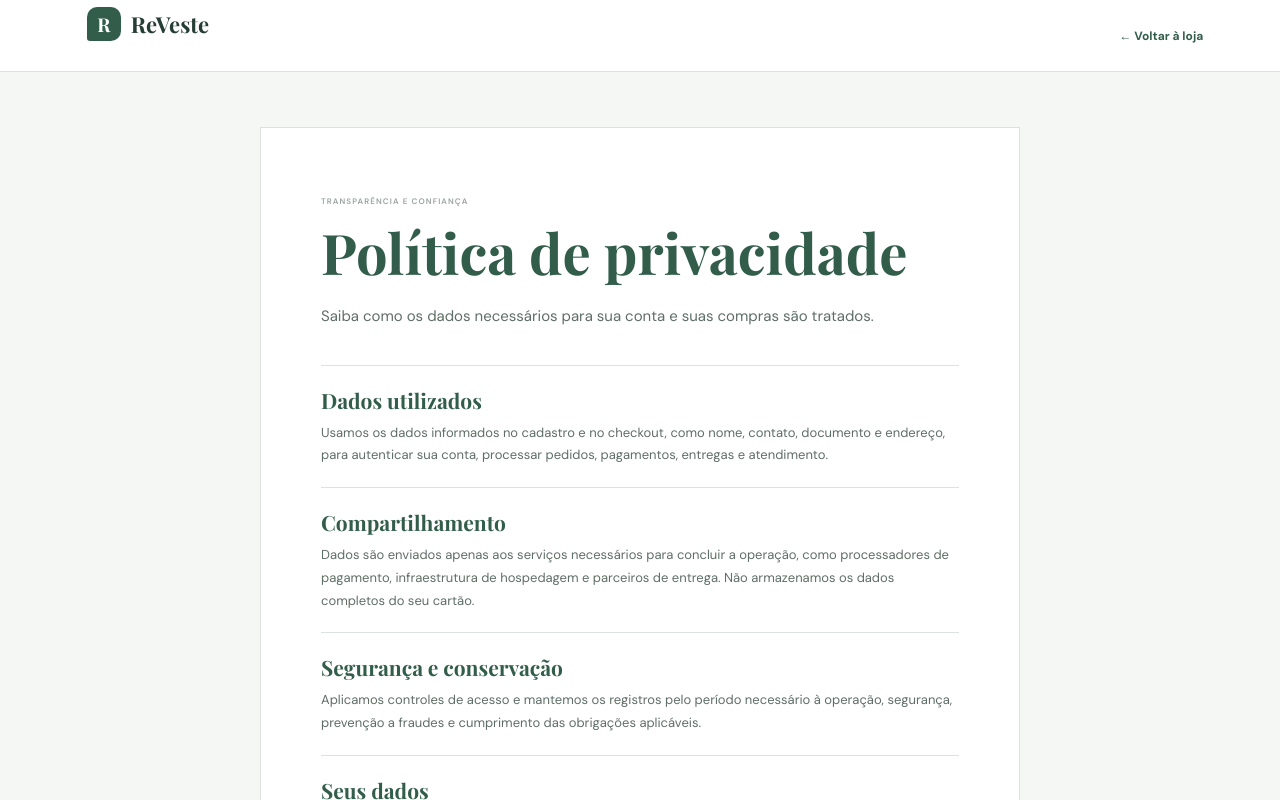
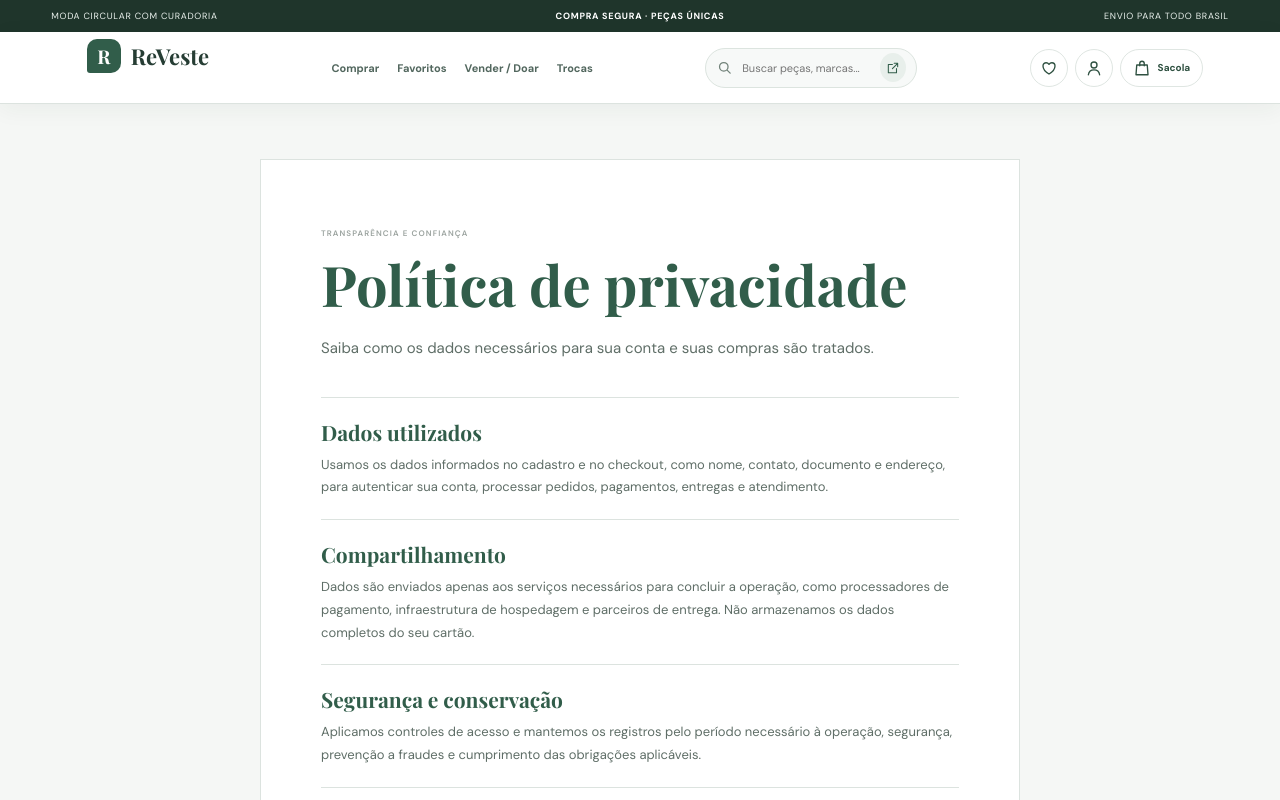
Before and after one commit to MichaelPriest/pos, a React (Vite) app: page /privacidade in a window 1280 px wide. Shown: the top 800 px of the page. Built offline with nearby package versions, Linux system fonts and the light colour scheme.

Commit message:
ui: apply ecommerce chrome to legal pages

```diff
--- a/pages/legal.jsx
+++ b/pages/legal.jsx
@@ -2,7 +2,8 @@ import { useEffect,useState } from 'react';
 import { useLocation } from 'react-router-dom';
 import Head from '../src/shims/Head';
 import Link from '../src/shims/Link';
-import StoreBrand from '../components/StoreBrand';
+import CommerceHeader from '../components/CommerceHeader';
+import CommerceFooter from '../components/CommerceFooter';
 import { db } from '../lib/supabase';
 
 const documents={
@@ -31,5 +32,5 @@ export default function LegalPage(){
   const [settings,setSettings]=useState({store_name:'ReVeste'});
   useEffect(()=>{db.settings().then(value=>value&&setSettings(value)).catch(()=>{})},[]);
   const contact=settings.support_email||settings.whatsapp||'canal de atendimento informado na loja';
-  return <main className="legal-page"><Head><title>{document.title} | {settings.store_name}</title></Head><header><Link href="/loja"><StoreBrand/></Link><Link href="/loja">← Voltar à loja</Link></header><article><p className="eyebrow">TRANSPARÊNCIA E CONFIANÇA</p><h1>{document.title}</h1><p className="legal-intro">{document.intro}</p>{document.sections.map(([title,text])=><section key={title}><h2>{title}</h2><p>{text}</p></section>)}<section><h2>Contato</h2><p>Para dúvidas ou solicitações, utilize: <strong>{contact}</strong>.</p></section><small>Última atualização: 14 de setembro de 2026.</small></article><footer><Link href="/privacidade">Privacidade</Link><Link href="/termos">Termos de compra</Link><Link href="/trocas-e-devolucoes">Trocas e devoluções</Link></footer></main>;
+  return <main className="legal-page"><Head><title>{document.title} | {settings.store_name}</title></Head><CommerceHeader/><article><p className="eyebrow">TRANSPARÊNCIA E CONFIANÇA</p><h1>{document.title}</h1><p className="legal-intro">{document.intro}</p>{document.sections.map(([title,text])=><section key={title}><h2>{title}</h2><p>{text}</p></section>)}<section><h2>Contato</h2><p>Para dúvidas ou solicitações, utilize: <strong>{contact}</strong>.</p></section><small>Última atualização: 14 de setembro de 2026.</small></article><CommerceFooter/></main>;
 }
```
